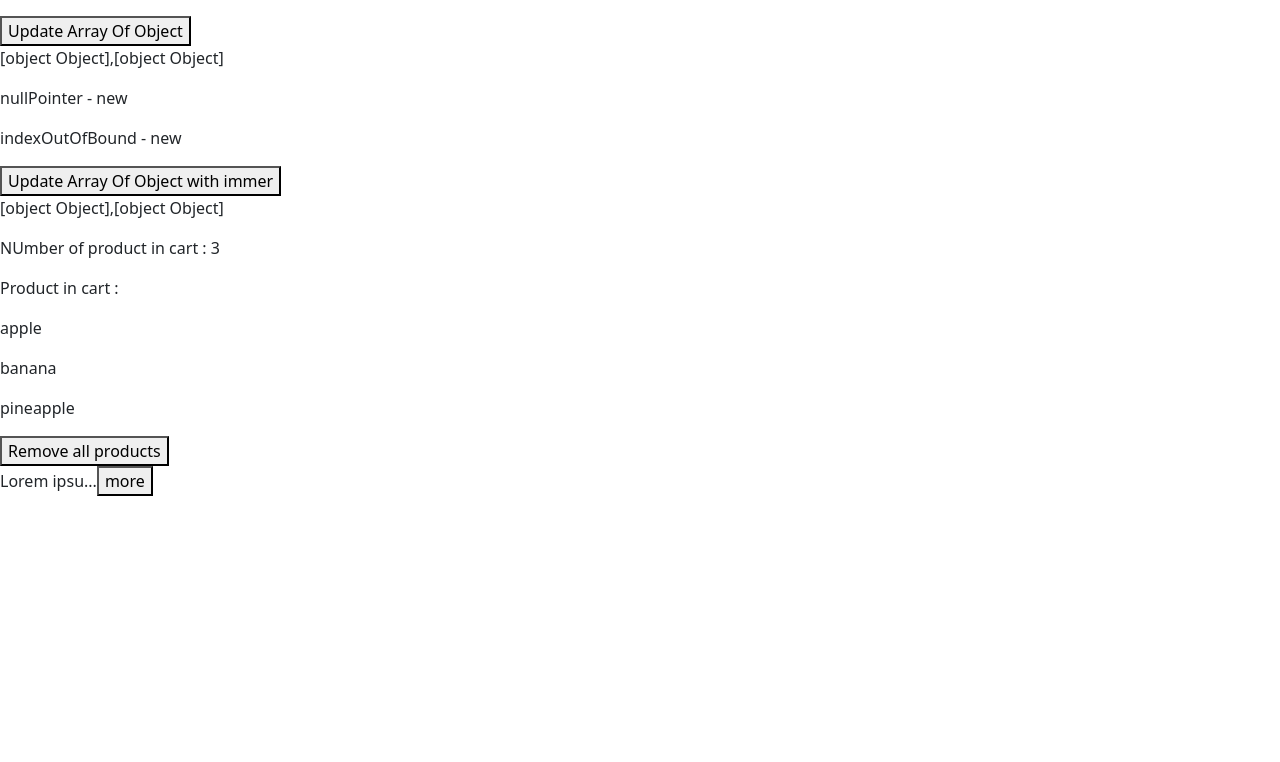
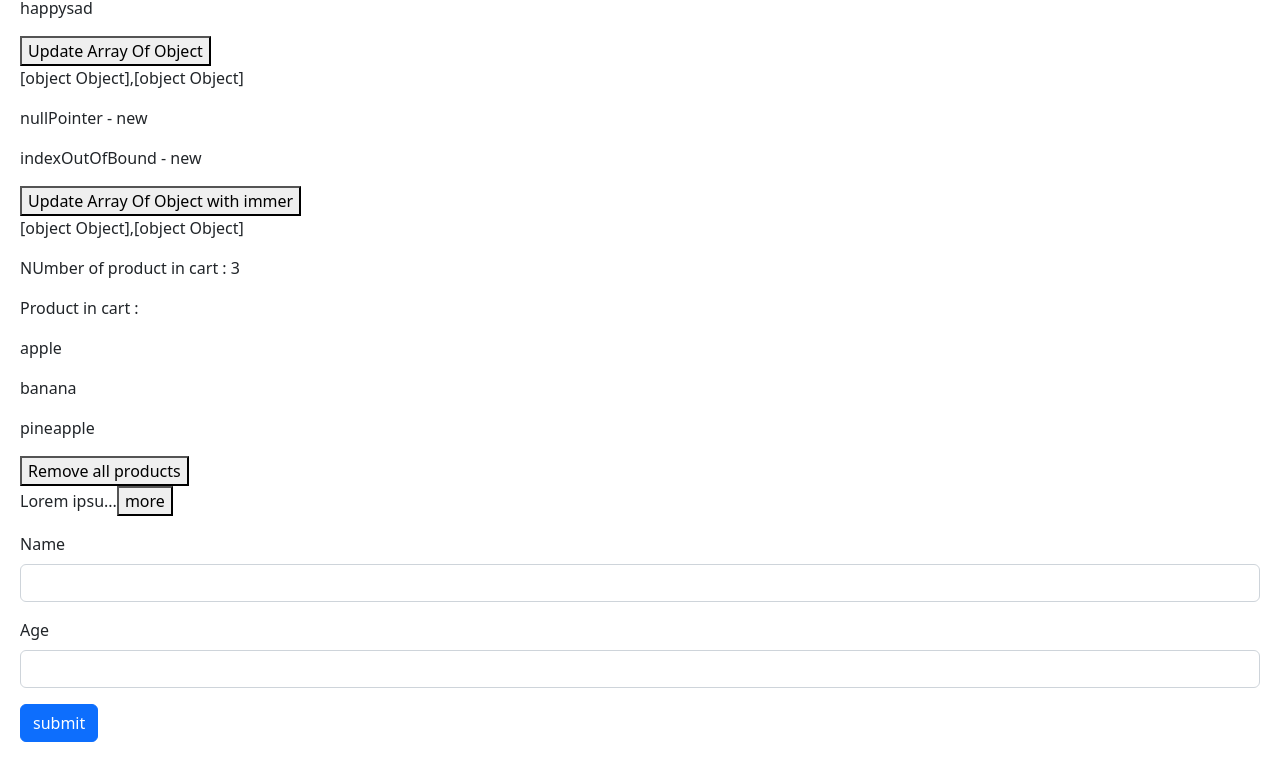
Before and after one commit to jaymanale/Game-Db-App, a React (Vite) app: page / in a window 1280 px wide. Shown: the part 414-1176 px from the top of the page. Before the commit the page ends 926 px from the top, so only its background shows below. Built offline with nearby package versions, Linux system fonts and the light colour scheme.

Commit message:
Creating form component UI structure

```diff
--- /dev/null
+++ b/src/App.css
@@ -0,0 +1,3 @@
+html {
+    padding: 20px;
+}
--- a/src/App.tsx
+++ b/src/App.tsx
@@ -11,6 +11,7 @@
 import NavBar from "./components/NavBar";
 import Cart from "./components/Cart";
 import ExpandableText from "./components/ExpandableText";
+import Form from "./components/Form";
 
 function App() {
   let states = ["Maharashtra", "Delhi", "UP", "MP", "Goa"];
@@ -57,6 +58,7 @@
         Recusandae eius nam, aut consequatur tempore provident reiciendis unde
         consectetur. Quod.
       </ExpandableText>
+      <Form />
     </>
   );
 }
--- /dev/null
+++ b/src/components/Form.tsx
@@ -0,0 +1,25 @@
+import React from "react";
+
+const Form = () => {
+  return (
+    <form>
+      <div className="mb-3">
+        <label htmlFor="name" className="form-label">
+          Name
+        </label>
+        <input id="name" type="text" className="form-control" />
+      </div>
+      <div className="mb-3">
+        <label htmlFor="age" className="form-label">
+          Age
+        </label>
+        <input id="age" type="number" className="form-control" />
+      </div>
+      <button className="btn btn-primary" type="submit">
+        submit
+      </button>
+    </form>
+  );
+};
+
+export default Form;
```
Also changed, not shown: src/main.tsx (+8 -8 lines).
